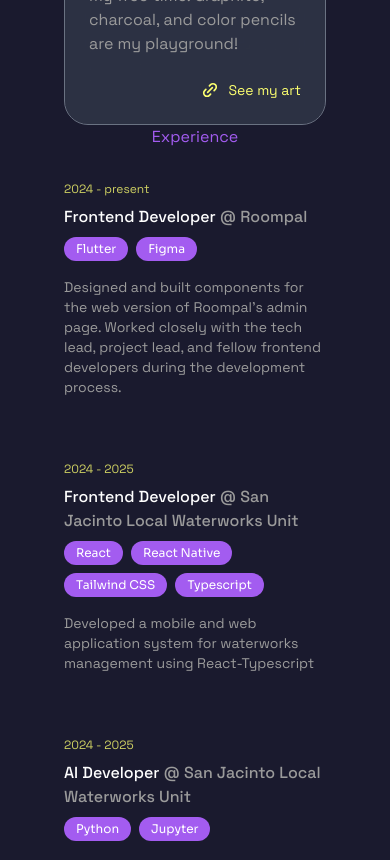
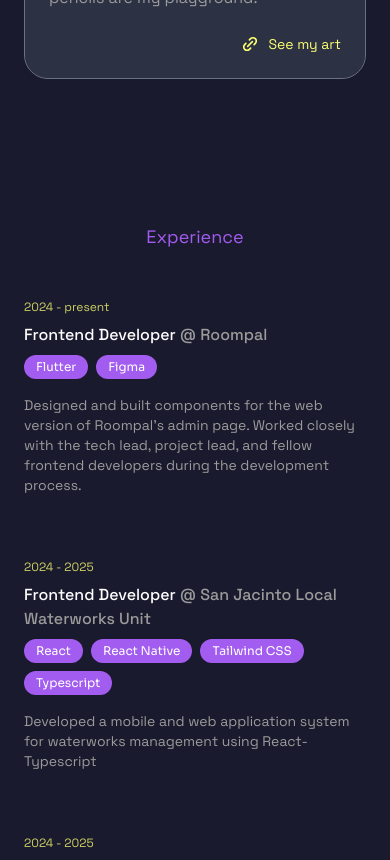
Before and after one commit to ella-emc/my-portfolio, a React (Vite) app: page / in a window 390 px wide. Shown: the part 2300-3160 px from the top of the page. Built offline with nearby package versions, Linux system fonts and the light colour scheme.

Commit message:
style: :lipstick: Adjust styles

```diff
--- a/src/App.tsx
+++ b/src/App.tsx
@@ -13,7 +13,7 @@
         <Navbar />
       </section>
 
-      <div className="px-16 lg:px-80">
+      <div className="px-6 lg:px-80 space-y-36">
         <HeroSection />
         <AboutSection />
         <ExperienceSection />
--- a/src/sections/ExperienceSection.tsx
+++ b/src/sections/ExperienceSection.tsx
@@ -4,7 +4,7 @@
 const ExperienceSection = () => {
   return (
     <section>
-      <h2 id="experience" className='font-space-grotesk text-primary text-center text-base lg:text-2xl mb-8 lg:mb-16'>Experience</h2>
+      <h2 id="experience" className='font-space-grotesk text-primary text-center text-lg lg:text-2xl my-12'>Experience</h2>
 
       <div className='flex flex-col gap-16'>
         {experiences.map((experience, index) => (
--- a/src/sections/HeroSection.tsx
+++ b/src/sections/HeroSection.tsx
@@ -37,7 +37,7 @@
         web and mobile applications. I'm actively involved in my university's tech startup community as a <span className="font-bold text-text">front-end developer</span>,
         and developer student community as a <span className="font-bold text-text">former campus lead</span>.
       </p>
-      <div className="card-wrapper flex items-center justify-center w-36 cosmic-glow">
+      <div className="card-wrapper flex items-center justify-center w-36 cosmic-glow hover-zoom">
         <button className="card-content font-sora text-text rounded-2xl py-3 px-6 text-sm">
           Contact me
         </button>
```
